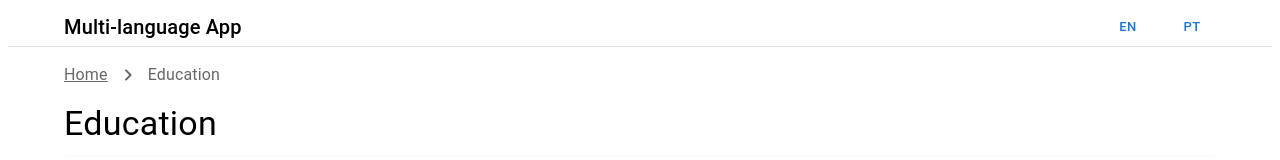
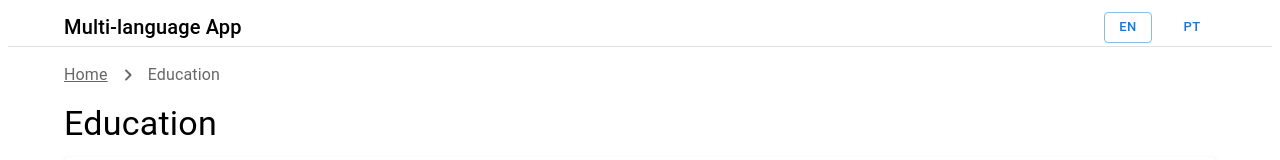
Before and after one commit to anaclarabck/multi-language-project, a Next.js app: page /en/education in a window 1280 px wide. Shown: the top 160 px of the page. Built offline with nearby package versions, Linux system fonts and the light colour scheme.

Commit message:
chore: emphasize language in use

```diff
--- a/src/components/LanguageSwitcher/LanguageSwitcher.tsx
+++ b/src/components/LanguageSwitcher/LanguageSwitcher.tsx
@@ -3,9 +3,11 @@ import React from "react";
 import { usePathname } from "next/navigation";
 import { Button, Link, Stack } from "@mui/material";
 import { locales } from "@/navigation";
+import { useLocale } from "next-intl";
 
 function LanguageSwitcher() {
   const pathName = usePathname();
+  const locale = useLocale();
 
   const redirectedPathName = (locale: string) => {
     if (!pathName) return "/";
@@ -16,15 +18,16 @@ function LanguageSwitcher() {
 
   return (
     <Stack direction="row" spacing={2}>
-      {locales.map((locale) => (
+      {locales.map((localeItem) => (
         <Button
           LinkComponent={Link}
-          key={locale}
-          href={redirectedPathName(locale)}
+          key={localeItem}
+          href={redirectedPathName(localeItem)}
           size="small"
           sx={{ minWidth: "3rem" }}
+          variant={locale === localeItem ? "outlined" : "text"}
         >
-          {locale.toUpperCase()}
+          {localeItem.toUpperCase()}
         </Button>
       ))}
     </Stack>
```
